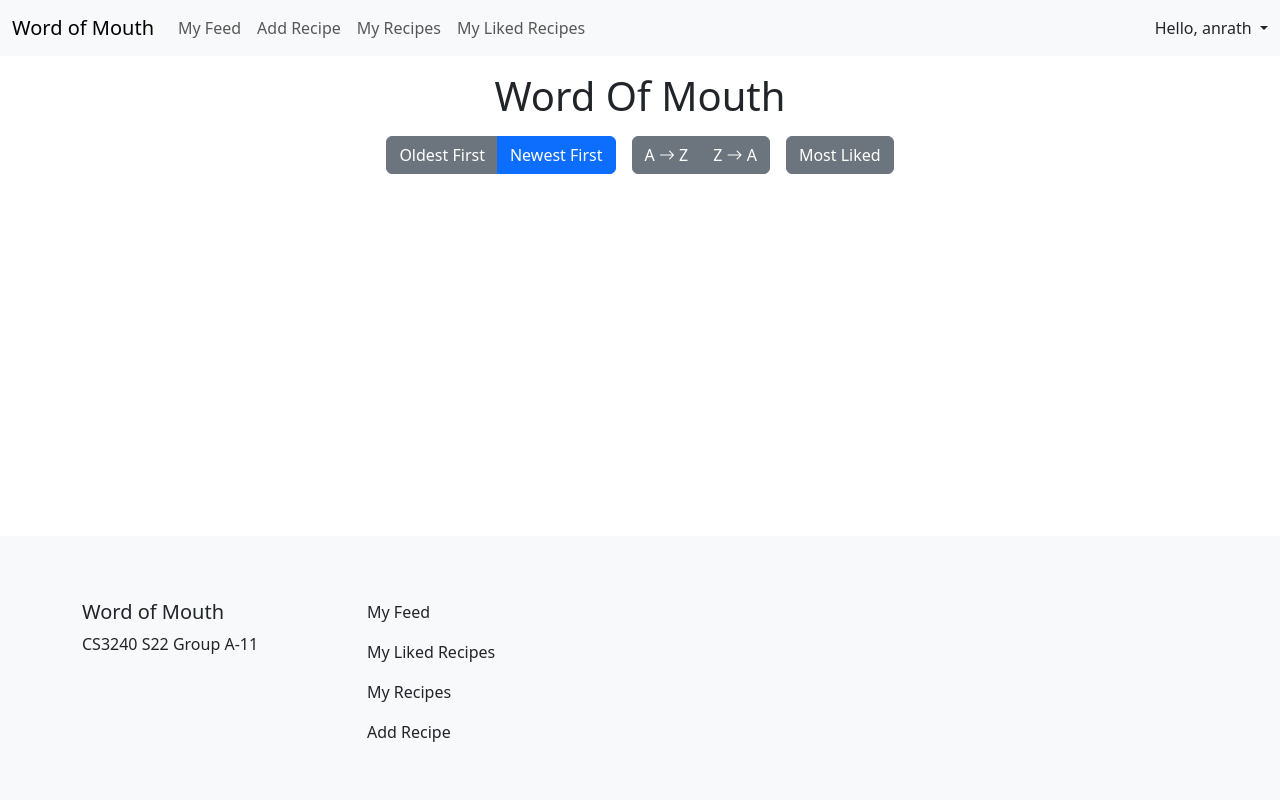
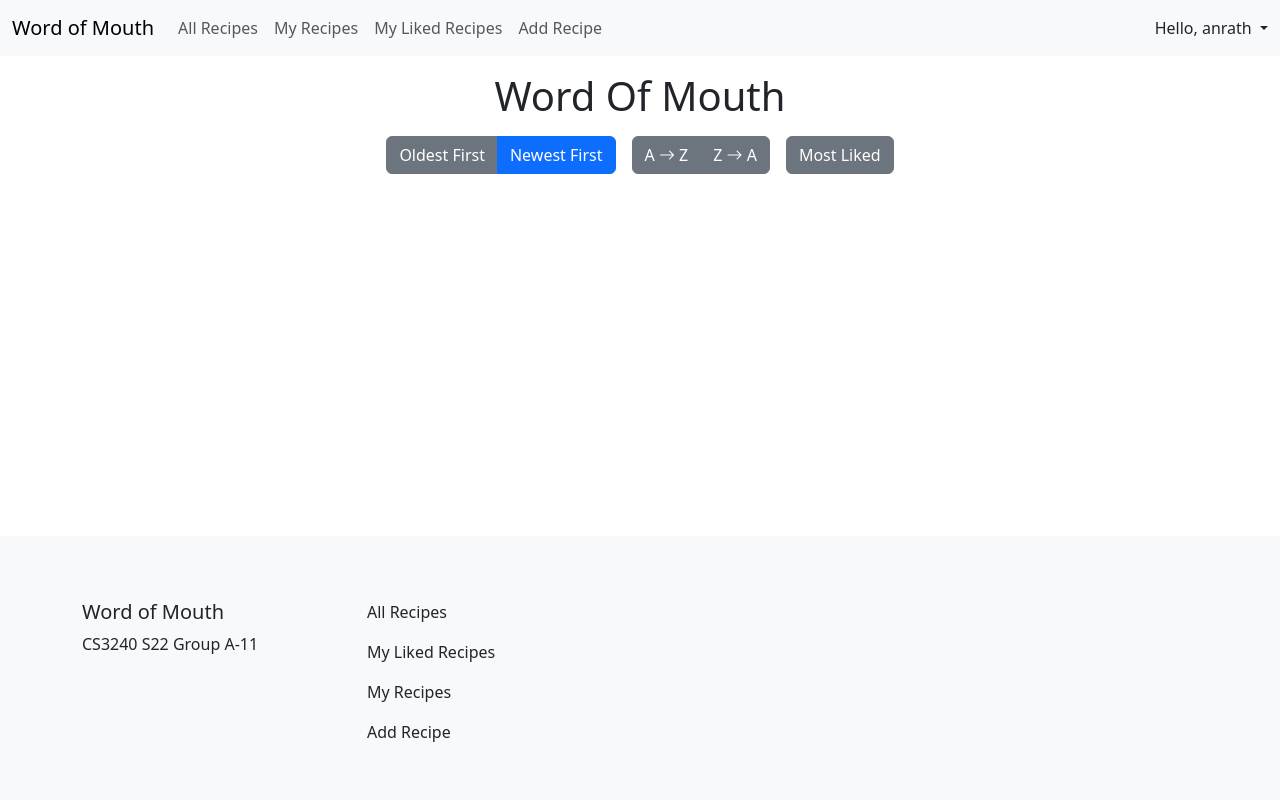
Before and after one commit to uva-cs3240-s22/group-project-a-11, a Django app: page / in a window 1280 px wide. Run offline with Django 4.2, Linux system fonts and the light colour scheme; a user stored in the database is signed in; data that the repository does not hold is empty; some libraries are stand-ins or nearby versions.

Commit message:
updated footer and navbar

```diff
--- a/templates/footer.html
+++ b/templates/footer.html
@@ -7,7 +7,7 @@
                 <p>CS3240 S22 Group A-11</p>
             </div>
             <div class="col-md-2 col-lg-2 col-xl-2 mb-4">
-                <p><a href="/feed" class="text-reset text-decoration-none">My Feed</a></p>
+                <p><a href="/feed" class="text-reset text-decoration-none">All Recipes</a></p>
                 {% if user.is_authenticated %}
                     <p><a href="/like/user" class="text-reset text-decoration-none">My Liked Recipes</a></p>
                     <p><a href="/user" class="text-reset text-decoration-none">My Recipes</a></p>
--- a/templates/navbar.html
+++ b/templates/navbar.html
@@ -9,13 +9,13 @@
 
         <div class="collapse navbar-collapse" id="mobileNavbar" >
             <ul class="navbar-nav">
-                <li class="nav-item"><a class="nav-link" aria-current="page" href="/feed">My Feed</a></li>
+                <li class="nav-item"><a class="nav-link" aria-current="page" href="/feed">All Recipes</a></li>
                 {% if user.is_authenticated %}
+                    <li class="nav-item"><a class="nav-link" href ="/user">My Recipes</a></li>
+                    <li class="nav-item"><a class="nav-link" href ="/like/user">My Liked Recipes</a></li>
                     <li class="nav-item">
                         <a class="nav-link" aria-current="page" href="/recipeSubmission">Add Recipe</a>
                     </li>
-                    <li class="nav-item"><a class="nav-link" href ="/user">My Recipes</a></li>
-                    <li class="nav-item"><a class="nav-link" href ="/like/user">My Liked Recipes</a></li>
                 {% endif %}
             </ul>
 
@@ -27,6 +27,7 @@
             <div class="nav-item dropdown" style="margin-left: auto">
 
                 {% if user.is_authenticated %}
+
                     <a class="nav-link dropdown-toggle" href="#" id="navbarDropdown" role="button"
                        data-bs-toggle="dropdown" aria-expanded="false">
                         Hello, {{ user.username }}
```
